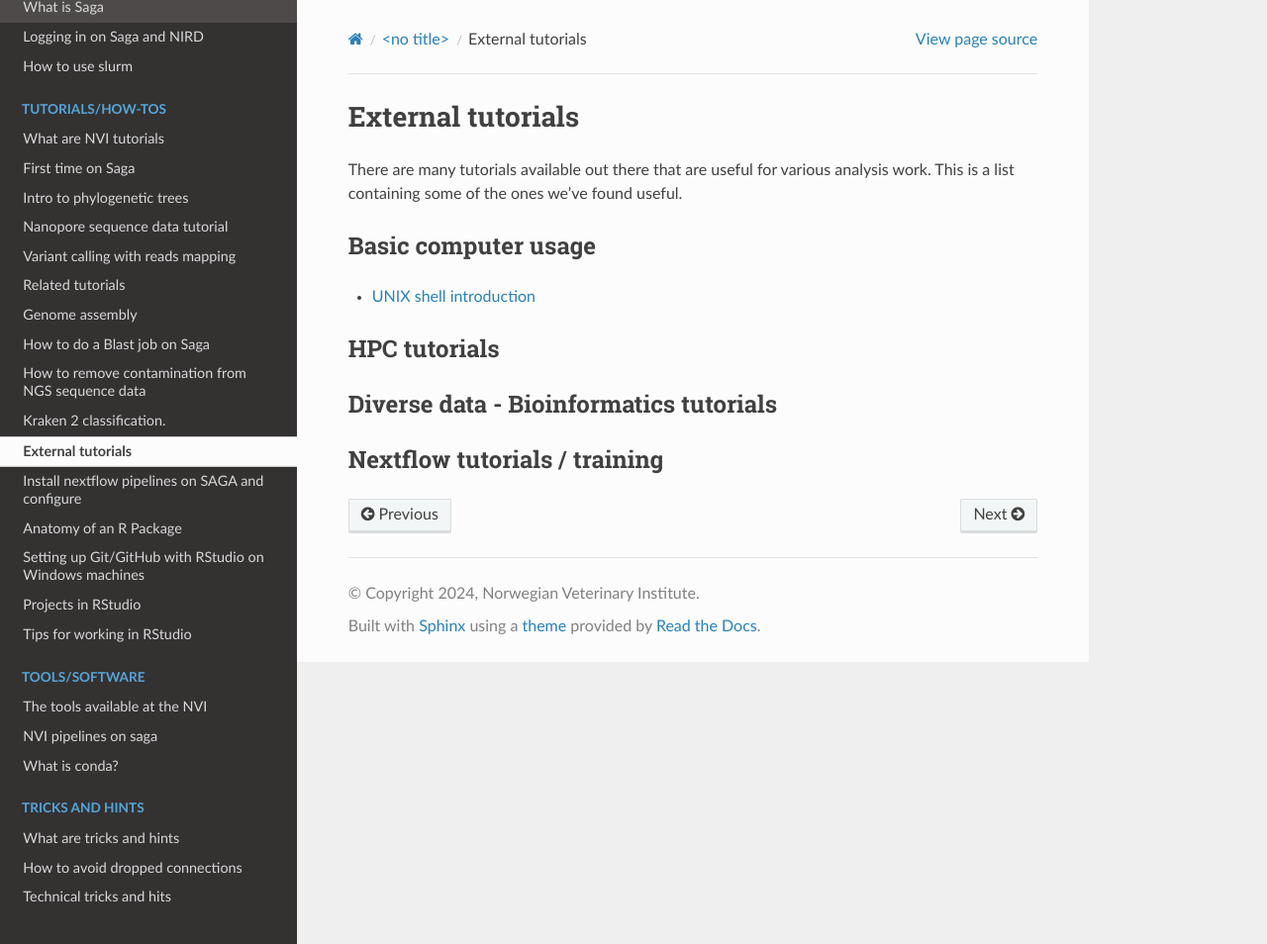
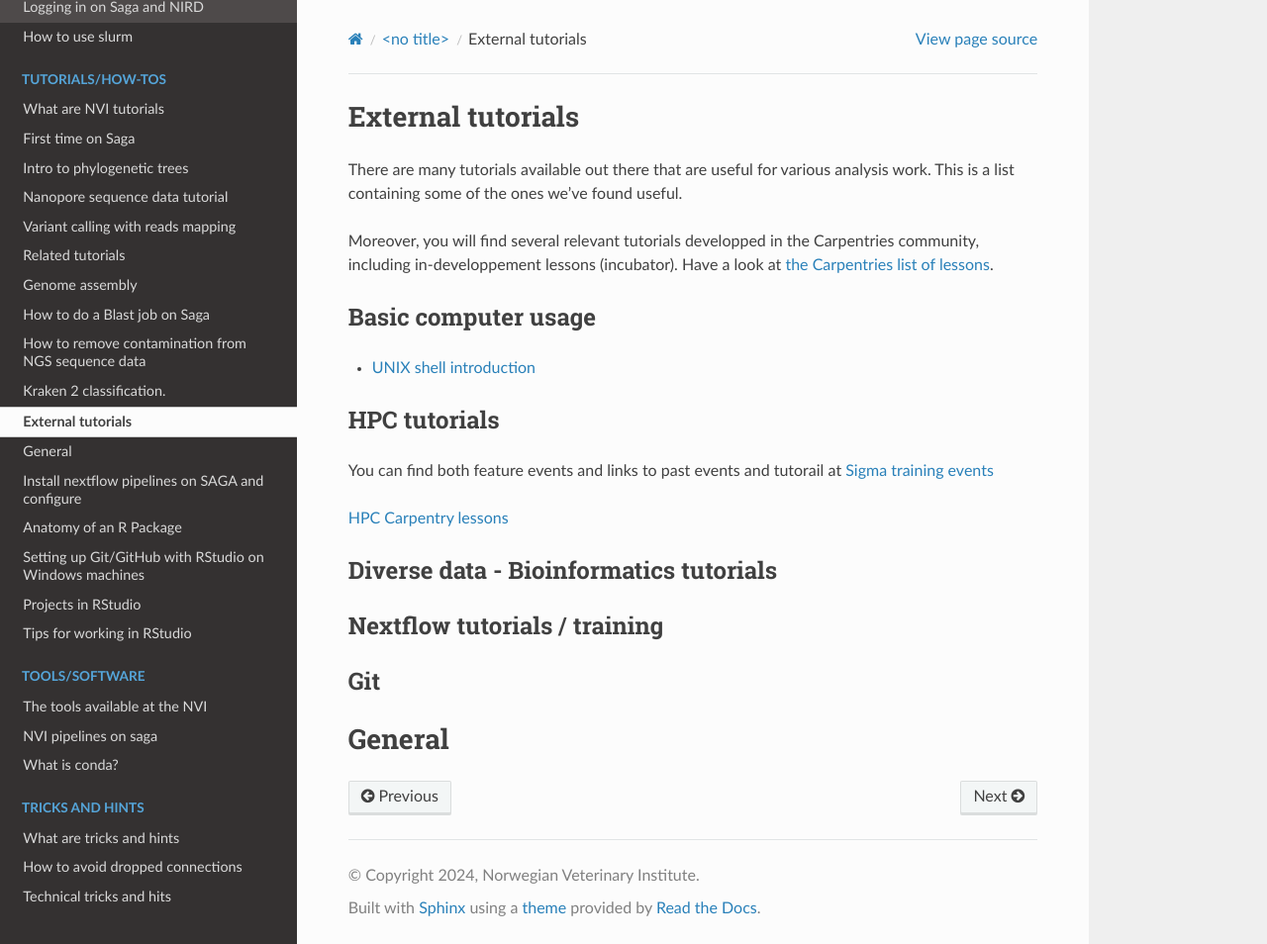
Before and after one commit to NorwegianVeterinaryInstitute/nvi-documentation, a Sphinx documentation site: the page built from docs/source/tutorials/external_tutorials.md, in a window 1280 px wide and 954 px high. Shown: the whole window at 99% size. Built offline with Sphinx 7.4.7 and the Read the Docs theme 2.0.0, drawn with Linux system fonts in a browser that asks for light colours; pages that are not in the unit, such as notebooks, are missing from menus.

Commit message:
Update external_tutorials.md

```diff
--- a/docs/source/tutorials/external_tutorials.md
+++ b/docs/source/tutorials/external_tutorials.md
@@ -3,14 +3,24 @@
 There are many tutorials available out there that are useful for various
 analysis work. This is a list containing some of the ones we've found useful.
 
+Moreover, you will find several relevant tutorials developped in the Carpentries
+community, including in-developpement lessons (incubator).
+Have a look at [the Carpentries list of lessons](https://carpentries.org/community-lessons/).
 
 ## Basic computer usage
 
 * [UNIX shell introduction](http://swcarpentry.github.io/shell-novice/)
 
+## HPC tutorials
+You can find both feature events and links to past events and tutorail at
+[Sigma training events](https://documentation.sigma2.no/training/events.html)
 
-## HPC tutorials
+[HPC Carpentry lessons](https://www.hpc-carpentry.org/community-lessons/#hpc-carpentry)
 
 ## Diverse data - Bioinformatics tutorials
 
 ## Nextflow tutorials / training
+
+## Git
+
+# General
```
